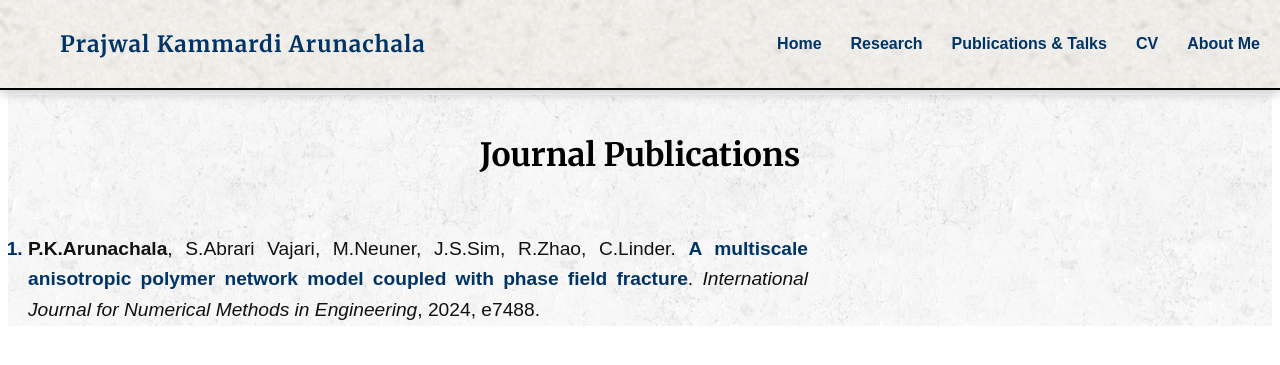
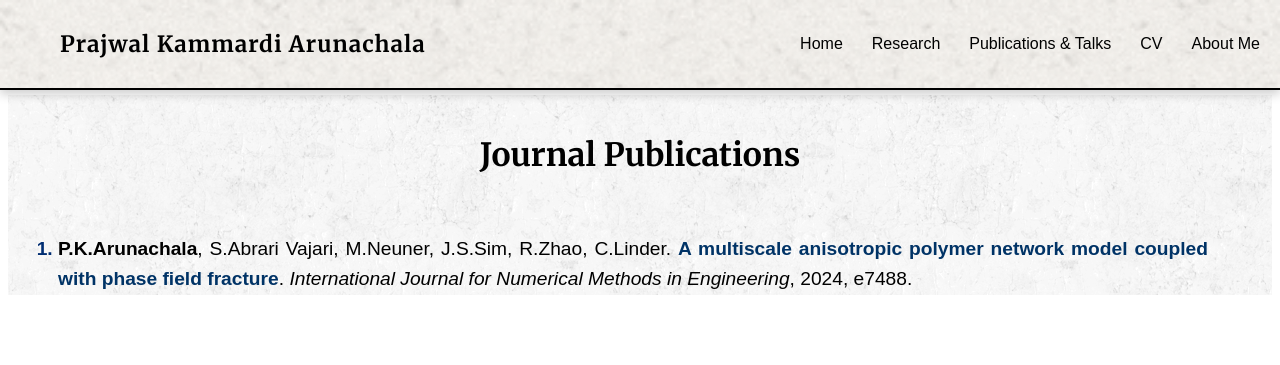
Before and after one commit to prajwalka/prajwalka.github.io, a Jekyll site: the page built from publications.md, in a window 1280 px wide. Shown: the top 365 px of the page. Built offline with Jekyll 4.4.1, drawn with Linux system fonts in a browser that asks for light colours; some web fonts are replaced.

Commit message:
Updating homepage

```diff
--- a/assets/style.css
+++ b/assets/style.css
@@ -41,14 +41,14 @@ header .site-title {
 
 
 /* Link Styling */
-a:link, a:visited {
+main a:link, main a:visited {
   color: #003366; /* Dark blue (professional and subtle) */
   text-decoration: none;
   font-weight: 700;
   transition: all 0.3s ease;
 }
 
-a:hover, a:active {
+main a:hover, main a:active {
   color: #001f4d; /* Even deeper blue when hovered */
   text-decoration: underline;
   text-underline-offset: 4px;
@@ -181,12 +181,12 @@ p {
   font-size: 1.2em; /* Increased font size for better readability */
   text-align: justify;
   line-height: 1.6; /* Adjust line height for better readability */
-  color: #111111;
-  max-width: 800px; /* Limit width for better text readability */
+  color: #000000;
+  max-width: 1200px; /* Limit width for better text readability */
 }
 
 .publication-list {
-  padding-left: 20px;
+  padding-left: 50px;
   counter-reset: pub;
 }
 
```
